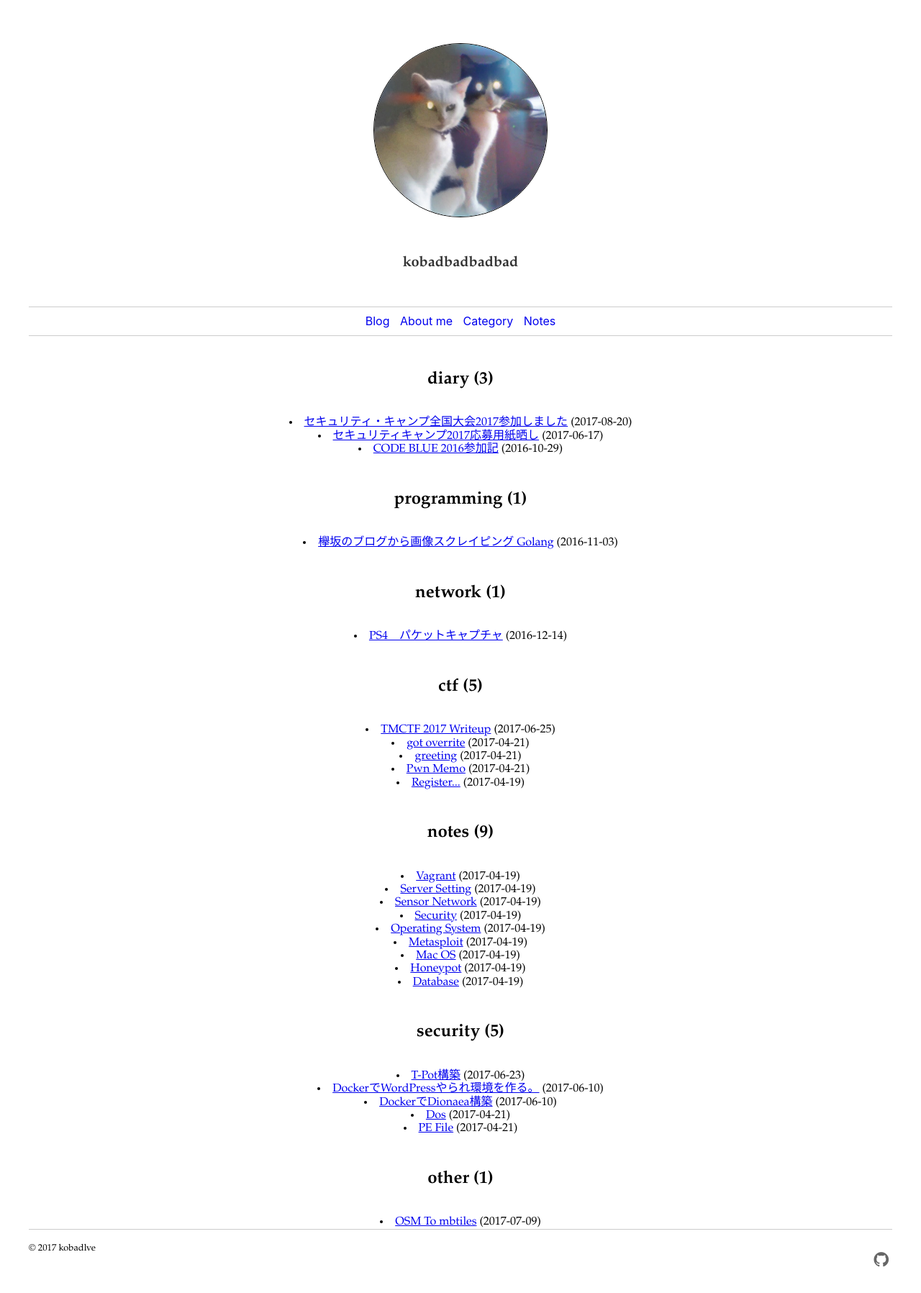
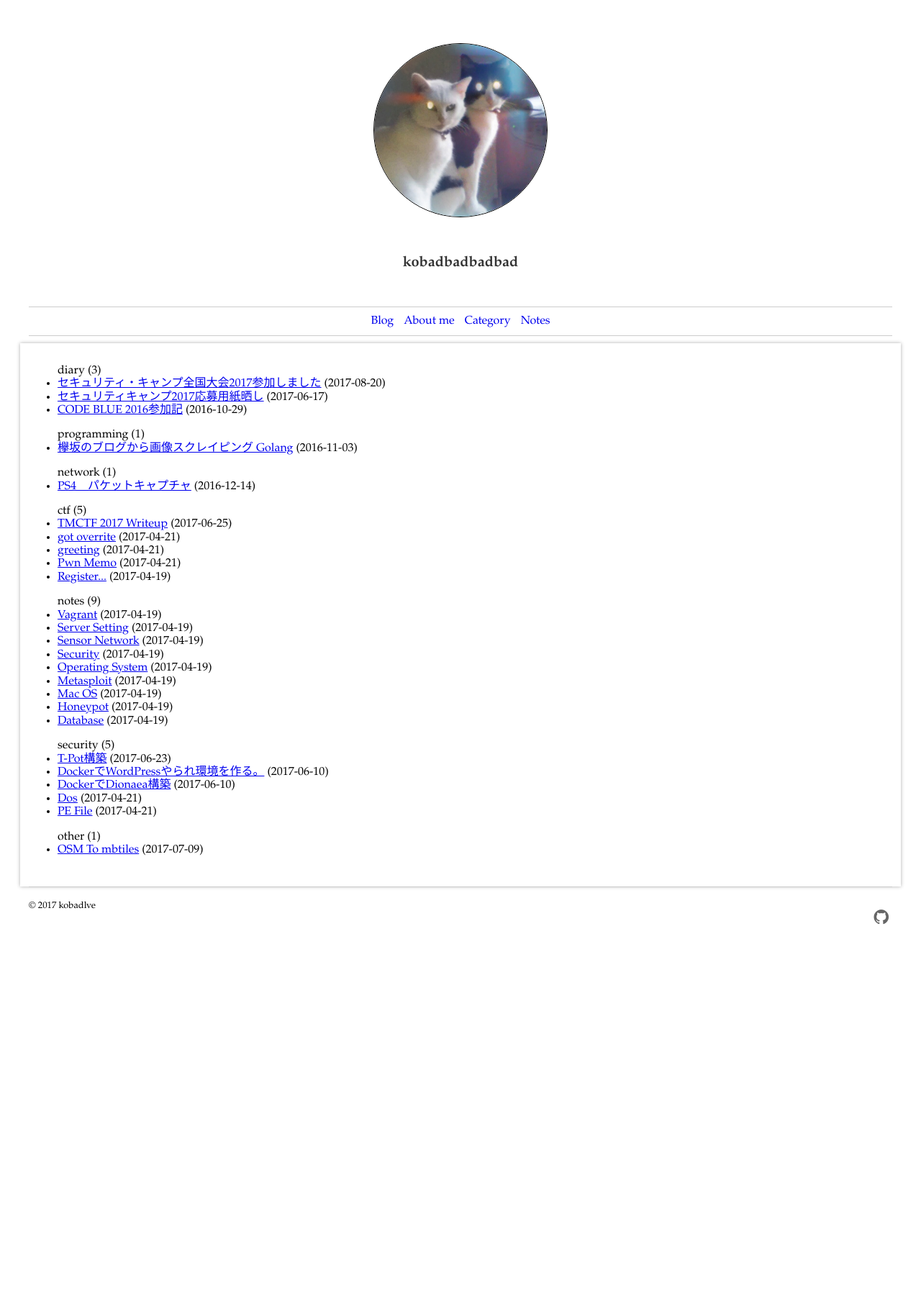
Before and after one commit to kobad/jekyll-kbd, a Jekyll site: the page built from category.html, in a window 1280 px wide. Shown: the whole page at 72% size. Built offline with Jekyll 4.4.1, drawn with Linux system fonts in a browser that asks for light colours; nearby versions of some CDN libraries; after the commit the page ends 1322 px from its top, so only the background shows below that.

Commit message:
[add] box

```diff
--- a/assets/css/style.scss
+++ b/assets/css/style.scss
@@ -5,33 +5,12 @@
 @import 'mixins';
 @import 'extends';
 
-.nav{
-  font-family: Merriweather-Light,-apple-system,Verdana,"PingFang SC","Helvetica Neue",Arial,"Hiragino Sans GB","Microsoft YaHei","WenQuanYi Micro Hei",sans-serif;
-  border-top: $border;
-  border-bottom: $border;
-  text-align: center;
-  padding: 10px;
-
-  a {
-    padding: 5px;
-    text-decoration: none;
-    cursor: pointer;
-    transition: .2s;
-  }
-}
-
 body {
   background-color: #fff;
   font-family: "Bitter","Palatino Linotype","Book Antiqua",Palatino,serif;
 }
 
-.about {
-  text-align: center;
-}
-
-.category {
-  text-align: center;
-}
+// .archive
 
 .archive {
   width: 100%;
@@ -100,6 +79,8 @@ body {
   letter-spacing: .6px;
 }
 
+// .page
+
 .page__title {
   text-align: center;
 }
@@ -152,20 +133,80 @@ body {
   word-wrap: break-word;
 }
 
-h2 {
-  margin: 2em 0 1.5em 0;
-  font-size: 20px;
+// about me
 
-  @include breakpoint(){
-    font-size: 24px;
+.about {
+  text-align: center;
+}
+
+.profile {
+  width: 100%;
+  margin-bottom: 16px;
+  padding-bottom: 10px;
+  border: 1px solid #ccc;
+  border-radius: 3px;
+  box-sizing: border-box;
+}
+
+.logs {
+  width: 100%;
+  padding-bottom: 10px;
+  border: 1px solid #ccc;
+  border-radius: 3px;
+  box-sizing: border-box;
+}
+
+// category
+
+.category {
+
+  .name {
+
+  }
+
+  .element {
+
   }
 }
+// header
 
 .header {
   max-width: $container-width;
   margin: auto;
   margin-bottom: 10px;
 }
+
+.nav{
+  font-family: "Bitter","Palatino Linotype","Book Antiqua",Palatino,serif;
+  border-top: $border;
+  border-bottom: $border;
+  text-align: center;
+  padding: 10px;
+
+  a {
+    padding: 5px;
+    text-decoration: none;
+    cursor: pointer;
+    transition: .2s;
+  }
+}
+
+.site-title{
+  font-weight: bold;
+  padding: 4% 0;
+  text-align: center;
+
+  @include breakpoint(){
+    font-size: 20px;
+  }
+
+  a{
+    color: $font-color;
+    text-decoration: none;
+  }
+}
+
+// main
 
 .container {
   max-width: $container-width;
@@ -179,6 +220,9 @@ h2 {
 .page .container {
   border-bottom: 10px;
 }
+
+
+// footer
 
 .copyright{
   margin-bottom: 0;
@@ -199,6 +243,8 @@ h2 {
 .front-page{
   @include pad();
 }
+
+// code
 
 pre {
   padding: 5px;
@@ -223,20 +269,7 @@ code.highlighter-rouge {
     word-wrap: break-word;
 }
 
-.site-title{
-  font-weight: bold;
-  padding: 4% 0;
-  text-align: center;
-
-  @include breakpoint(){
-    font-size: 20px;
-  }
-
-  a{
-    color: $font-color;
-    text-decoration: none;
-  }
-}
+// pagination
 
 .pager{
   @include pad();
@@ -284,6 +317,8 @@ code.highlighter-rouge {
   }
 }
 
+// assets
+
 img {
   max-width: 100%;
   border: 1px solid #eee;
--- a/category.html
+++ b/category.html
@@ -4,16 +4,16 @@ title: Category
 permalink: /category/
 ---
 
-<div class="category">
+<div class="container category">
 {% for category in site.categories %}
   {% if category[0] != 'articles' %}
-    <h2>
+  <ul class="name">
       {% assign name = category[0] %}
       {{ category[0] }} ({{ site.categories[name] | size }})
-    </h2>
     {% for page in site.categories[name] %}
-      <li><a href="{{ site.baseurl }}{{ page.url }}">{{ page.title }}</a> (<time>{{ page.date | date: '%Y-%m-%d' }}</time>)</li>
+      <li class="element"><a href="{{ site.baseurl }}{{ page.url }}">{{ page.title }}</a> (<time>{{ page.date | date: '%Y-%m-%d' }}</time>)</li>
     {% endfor %}
+  </ul>
   {% endif %}
 {% endfor %}
 </div>
```
Also changed, not shown: about.html (+5 -3 lines), 1 other file.
